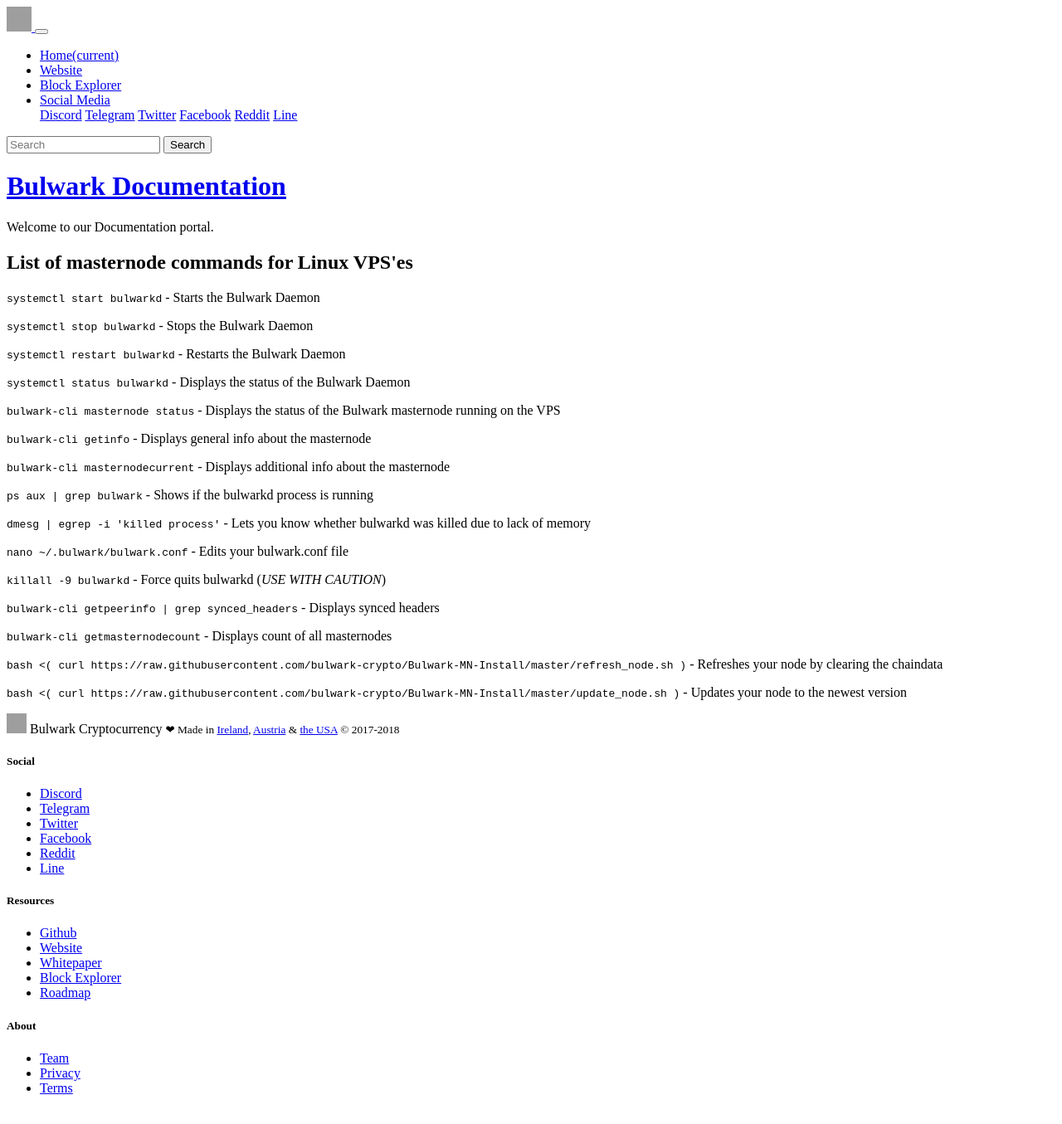
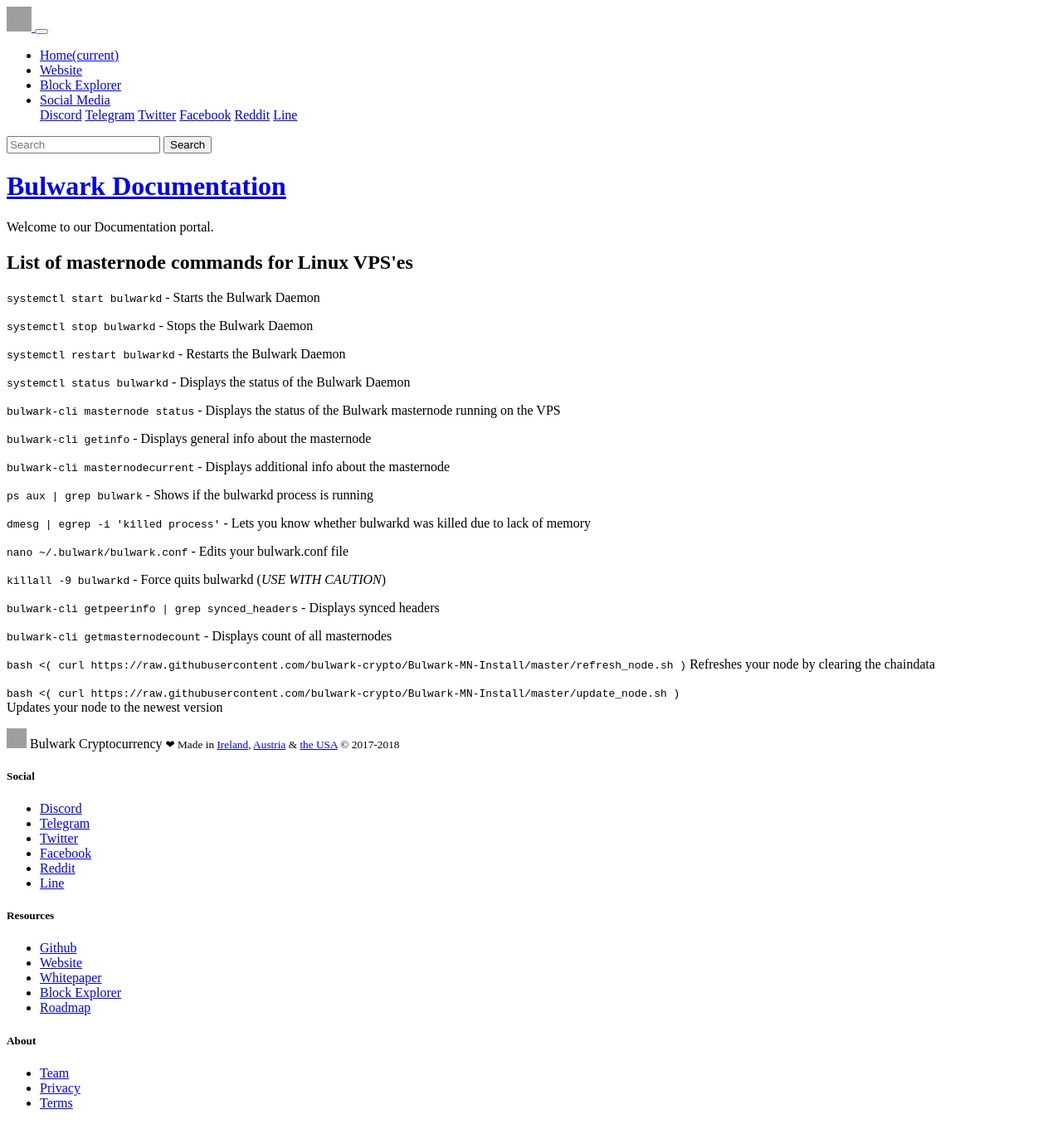
Before and after one commit to bulwark-crypto/Bulwark-KB, a Jekyll site: the page built from _src/_posts/2018-05-07-MNCommands.md, in a window 1280 px wide. Shown: the whole page at 83% size. Built offline with Jekyll 4.4.1, drawn with Linux system fonts in a browser that asks for light colours; a script that is not in the unit is left out; grey boxes are pictures that could not be loaded.

Commit message:
Updated articles

```diff
--- a/_src/_posts/2018-05-01-OfficialLinks.markdown
+++ b/_src/_posts/2018-05-01-OfficialLinks.markdown
@@ -1,7 +1,7 @@
 ---
 layout: post
 title:  "Official link compilation"
-category: Information
+category: Links
 tags:
   - Links
 ---
--- a/_src/_posts/2018-05-07-MNCommands.md
+++ b/_src/_posts/2018-05-07-MNCommands.md
@@ -48,7 +48,7 @@
 \- Displays count of all masternodes
 
 `bash <( curl https://raw.githubusercontent.com/bulwark-crypto/Bulwark-MN-Install/master/refresh_node.sh )`
-\- Refreshes your node by clearing the chaindata
+Refreshes your node by clearing the chaindata
 
 `bash <( curl https://raw.githubusercontent.com/bulwark-crypto/Bulwark-MN-Install/master/update_node.sh )`
-\- Updates your node to the newest version
+Updates your node to the newest version
```
Also changed, not shown: _src/_posts/2018-05-07-SeeSaw.md (+1 -1 lines), _src/_posts/2018-05-17-FAQ.md (+1 -1 lines).
